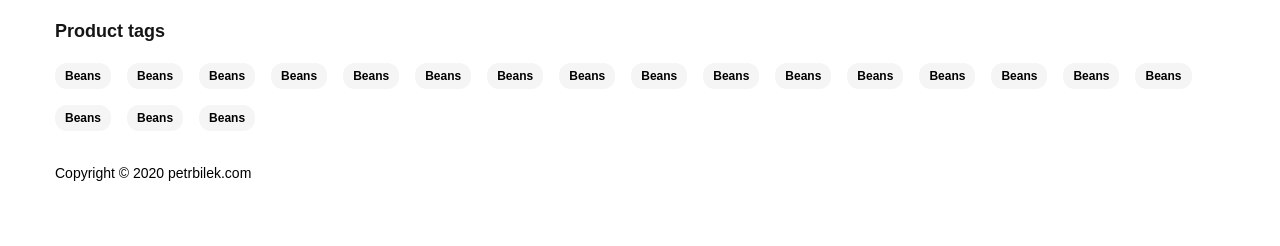
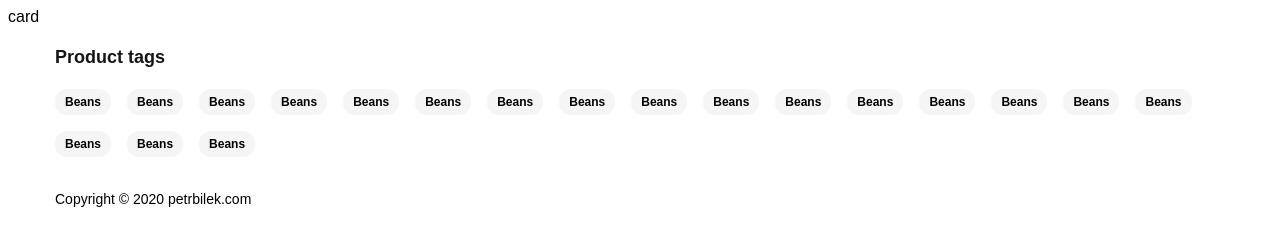
Before and after one commit to Nasrddinovvv1508/git-hub-jamoviy-1-gutuh, a plain HTML site: page index.html in a window 1280 px wide. Drawn offline with Linux system fonts and the light colour scheme.

Commit message:
[FEAT]: cards section

```diff
--- a/index.html
+++ b/index.html
@@ -7,8 +7,9 @@
     <title>Document</title>
 </head>
 <body>
-
-
+    <div class="cards">
+        card
+    </div>
     <div class="container down-footer">
         <p class="tag-title">
             Product tags
```
